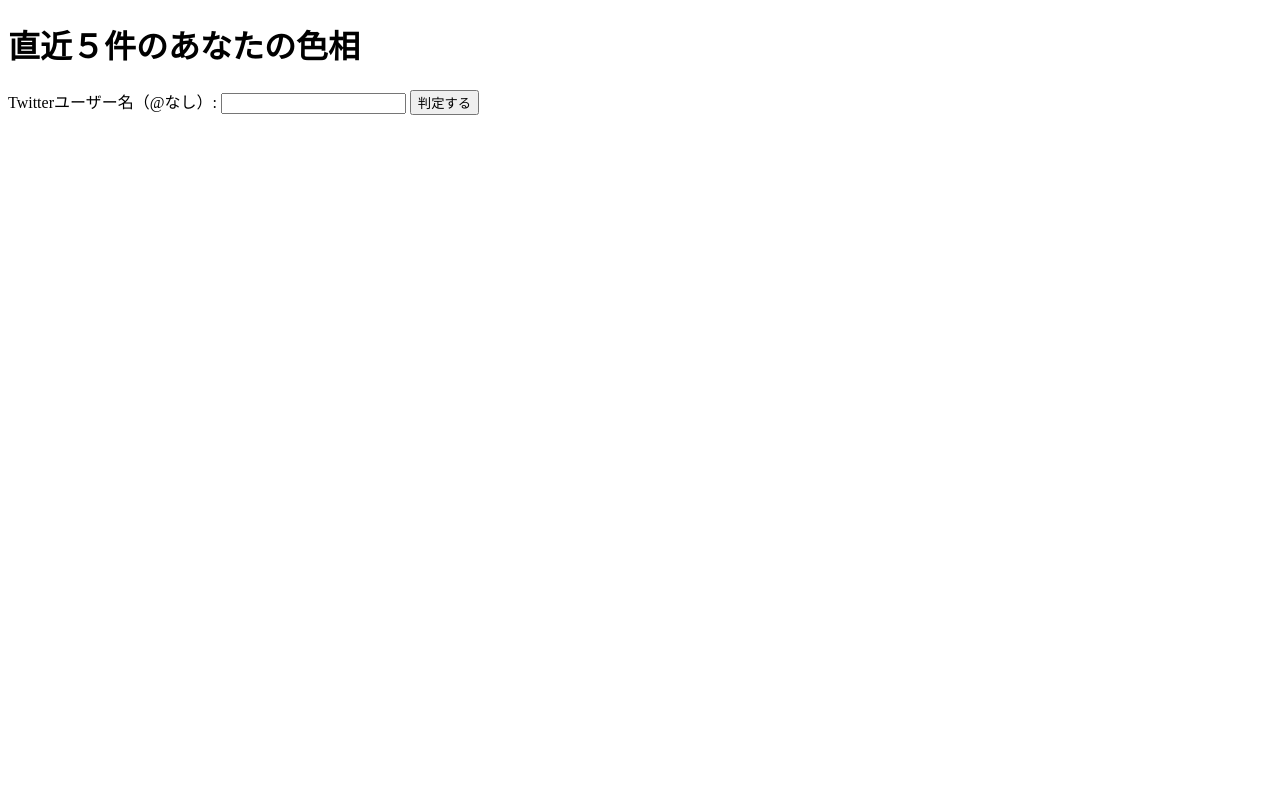
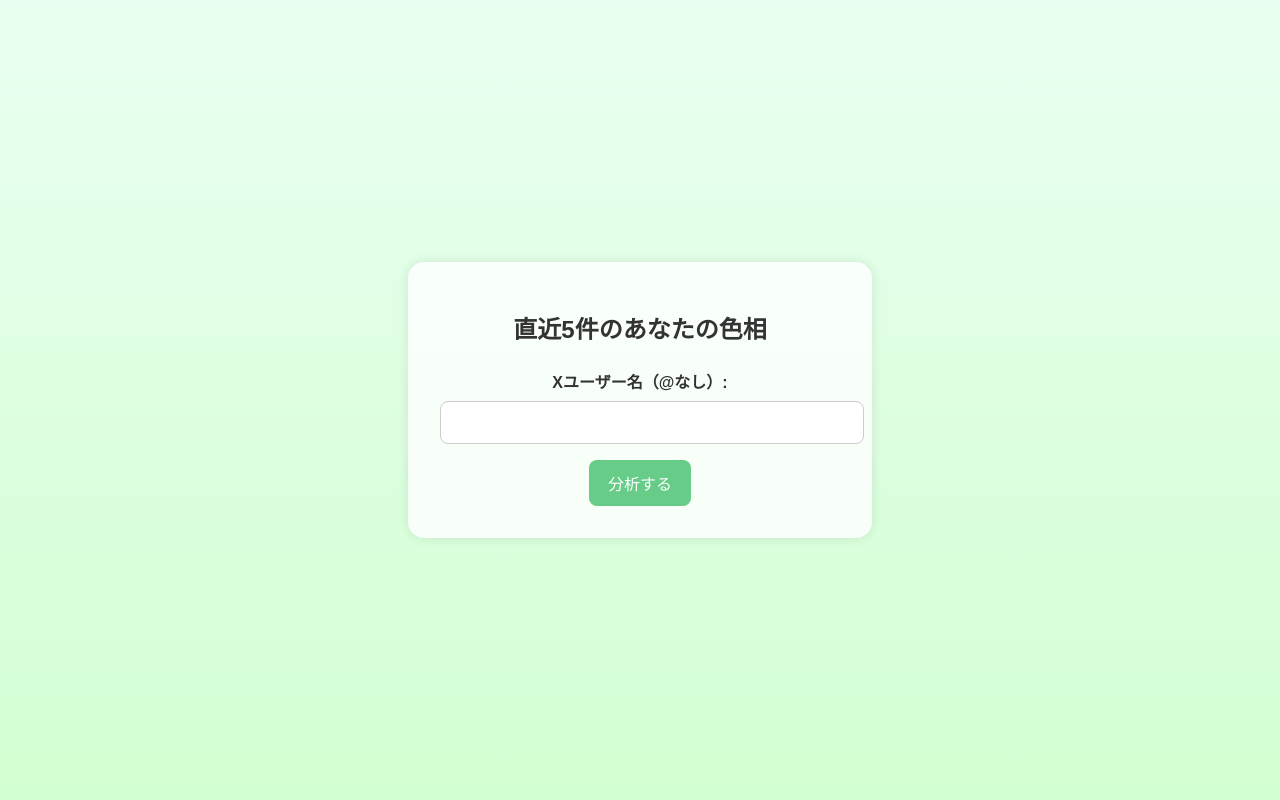
Before and after one commit to ciaoktrc/twitter-flask-analyzer, a Flask app: page / in a window 1280 px wide. Run offline with Flask 3, Linux system fonts and the light colour scheme.

Commit message:
Improve form page UI for better experience

```diff
--- a/templates/form.html
+++ b/templates/form.html
@@ -1,15 +1,75 @@
 <!DOCTYPE html>
-<html>
+<html lang="ja">
 <head>
-    <meta charset="UTF-8">
-    <title>直近５件のあなたの色相</title>
+  <meta charset="UTF-8">
+  <title>直近5件のあなたの色相</title>
+  <style>
+    body {
+      font-family: sans-serif;
+      background: linear-gradient(to bottom, #eafff1, #d2ffd2);
+      color: #333;
+      display: flex;
+      justify-content: center;
+      align-items: center;
+      height: 100vh;
+      margin: 0;
+      padding: 0;
+    }
+
+    .form-container {
+      background: #ffffffcc;
+      padding: 2em;
+      border-radius: 16px;
+      box-shadow: 0 0 12px rgba(0,0,0,0.1);
+      text-align: center;
+      width: 90%;
+      max-width: 400px;
+    }
+
+    h1 {
+      font-size: 1.5em;
+      margin-bottom: 1em;
+    }
+
+    label {
+      display: block;
+      margin-bottom: 0.5em;
+      font-weight: bold;
+    }
+
+    input[type="text"] {
+      width: 100%;
+      padding: 0.7em;
+      font-size: 1em;
+      border: 1px solid #ccc;
+      border-radius: 8px;
+      margin-bottom: 1em;
+    }
+
+    button {
+      background-color: #66cc88;
+      color: white;
+      border: none;
+      padding: 0.7em 1.2em;
+      font-size: 1em;
+      border-radius: 8px;
+      cursor: pointer;
+      transition: background-color 0.3s;
+    }
+
+    button:hover {
+      background-color: #55bb77;
+    }
+  </style>
 </head>
 <body>
-    <h1>直近５件のあなたの色相</h1>
+  <div class="form-container">
+    <h1>直近5件のあなたの色相</h1>
     <form method="POST">
-        <label for="username">Twitterユーザー名（@なし）:</label>
-        <input type="text" name="username" required>
-        <button type="submit">判定する</button>
+      <label for="username">Xユーザー名（@なし）:</label>
+      <input type="text" id="username" name="username" required>
+      <button type="submit">分析する</button>
     </form>
+  </div>
 </body>
 </html>
```
